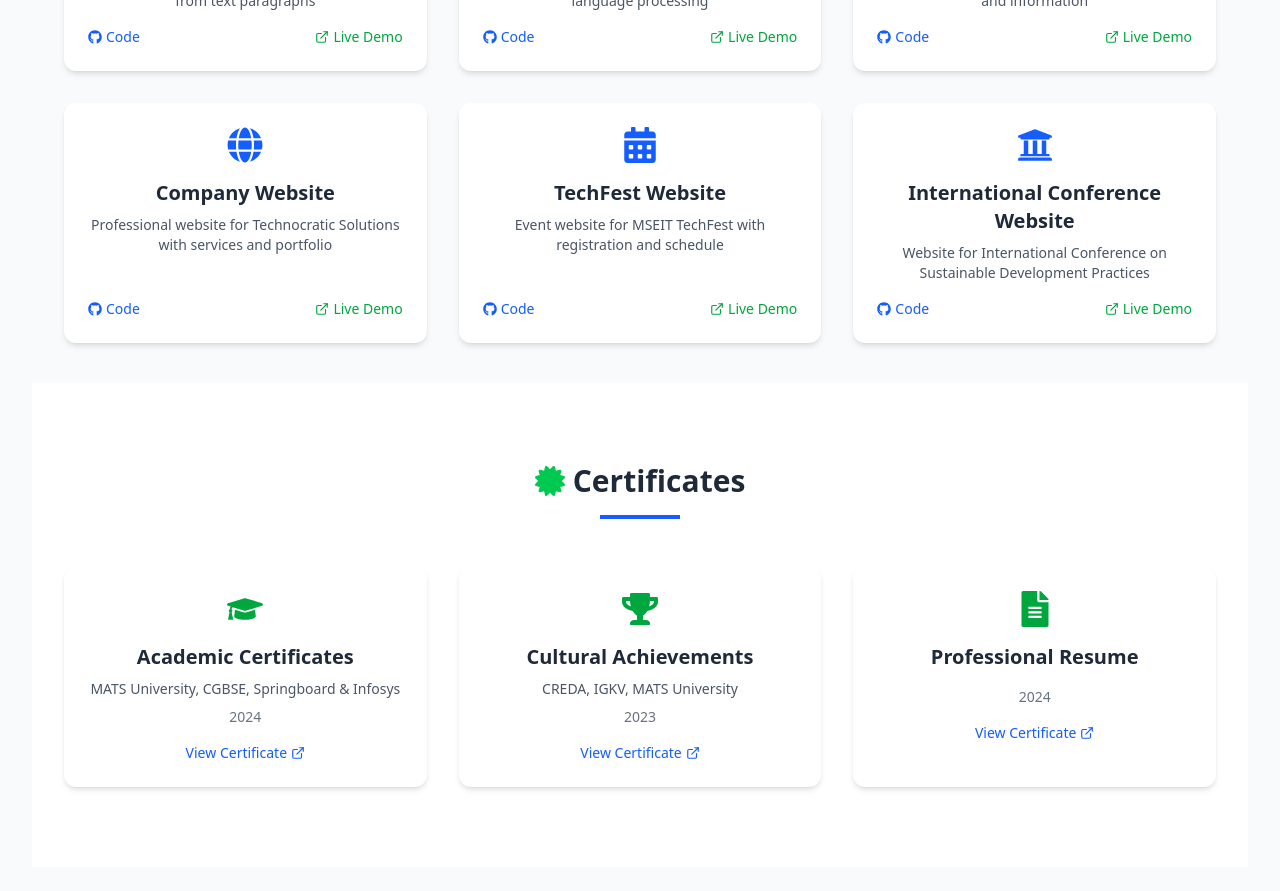
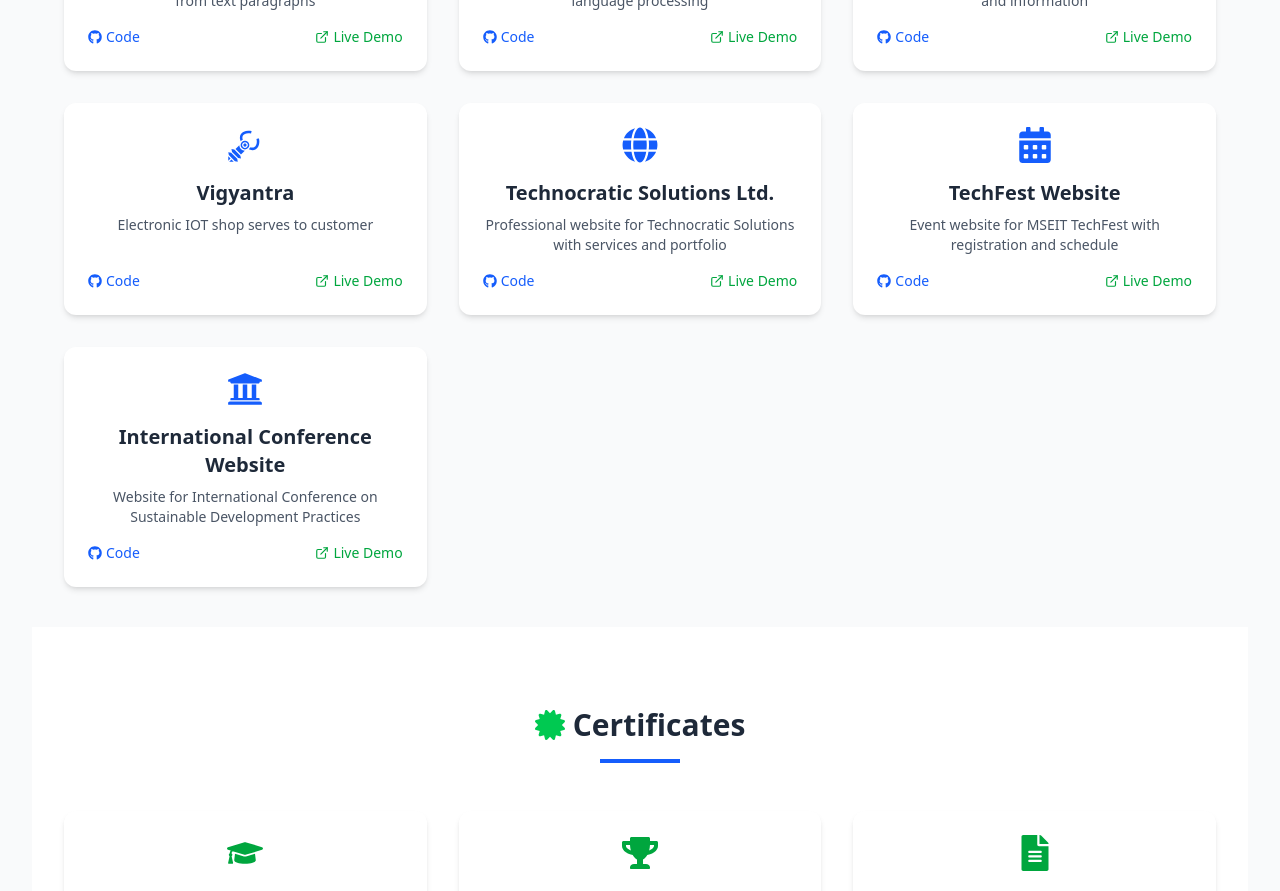
Before and after one commit to Chanakya-Das-Sahu/portfolio_new, a Next.js app: page / in a window 1280 px wide. Shown: the part 5320-6211 px from the top of the page. Built offline with nearby package versions, Linux system fonts and the light colour scheme.

Commit message:
Add Vigyantra , resolve project not found issues

```diff
--- a/app/page.js
+++ b/app/page.js
@@ -4,6 +4,7 @@ import { motion, AnimatePresence } from 'framer-motion';
 import { FaGithub, FaLinkedin, FaTwitter, FaMedal, FaCertificate, FaCode, FaJava, FaReact, FaNodeJs, FaGitAlt, FaHome, FaFileAudio, FaLeaf, FaBookOpen } from 'react-icons/fa';
 import { SiMongodb, SiJavascript } from 'react-icons/si';
 import { FiExternalLink } from 'react-icons/fi';
+import { GiRobotGrab } from "react-icons/gi";
 import {
   FaShoppingCart,
   FaStickyNote,
@@ -896,7 +897,7 @@ const projects = [
     icon: <FaFileAudio />,
     description: "Tool to extract and generate text transcripts from YouTube videos for easy content consumption.",
     githubLink: "https://github.com/Chanakya-Das-Sahu/YoutubeTranscriptor",
-    liveLink: "https://youtube-transcriptor.netlify.app/transcript"
+    liveLink: "https://youtube-transcriptor.netlify.app/"
   },
   {
     title: "AI Based Education Chatbot ( vocal )",
@@ -923,11 +924,18 @@ const projects = [
     title: "General Chatbot ( Gemini API )",
     icon: <FaRobot />,
     description: "Conversational AI assistant for general queries and information",
-    githubLink: "",
+    githubLink: "https://github.com/Chanakya-Das-Sahu/chatBot",
     liveLink: "https://chanakya-chatbot.netlify.app"
   },
   {
-    title: "Company Website",
+    title: "Vigyantra",
+    icon : <GiRobotGrab />,
+    description : "Electronic IOT shop serves to customer",
+    githubLink : "https://github.com/Chanakya-Das-Sahu/vigyantra",
+    liveLink:"https://vigyantra.netlify.app/"
+  },
+  {
+    title: "Technocratic Solutions Ltd.",
     icon: <FaGlobe />,
     description: "Professional website for Technocratic Solutions with services and portfolio",
     githubLink: "https://github.com/Chanakya-Das-Sahu/TechnoCreaticsSolution",
```
